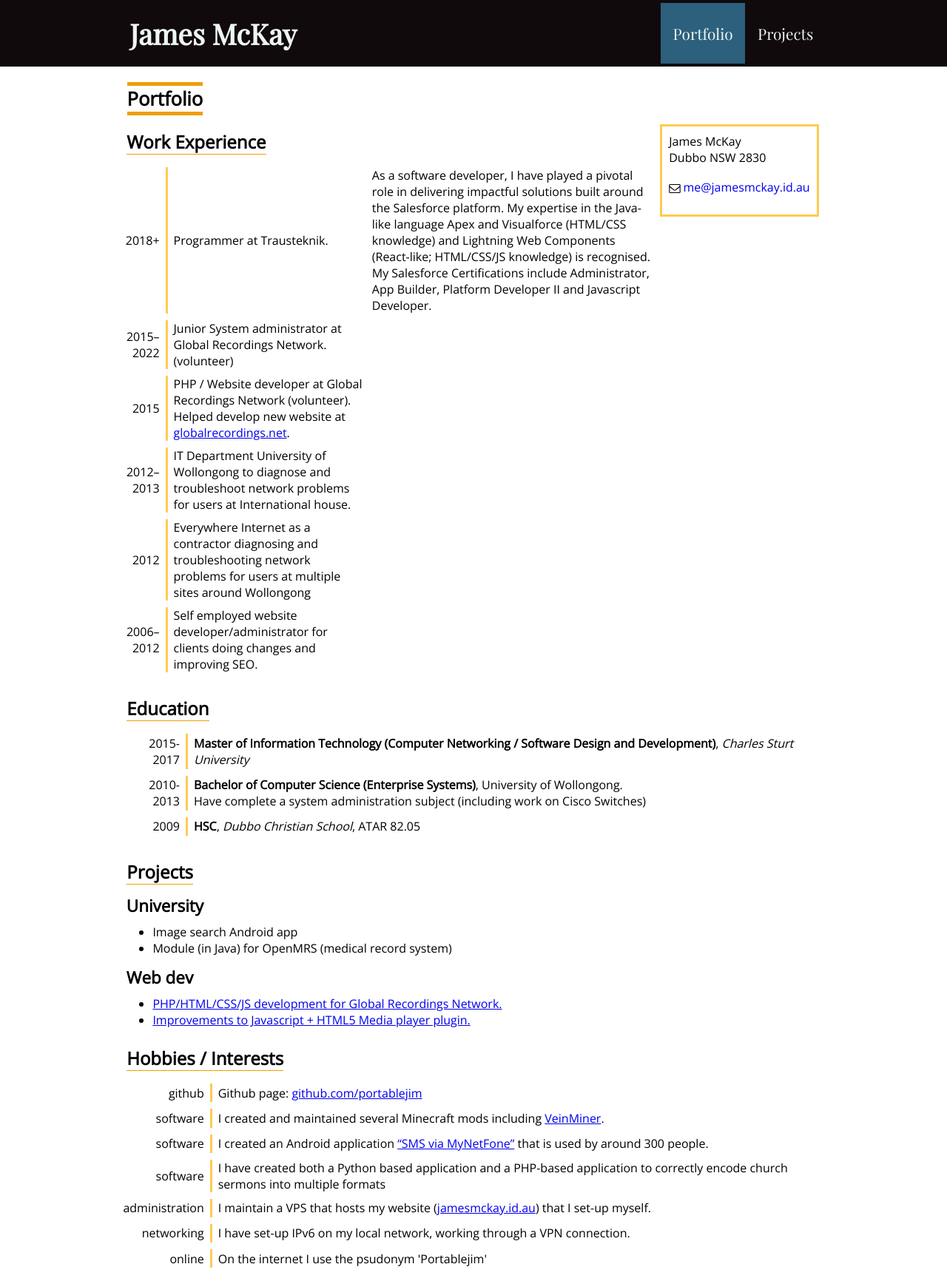
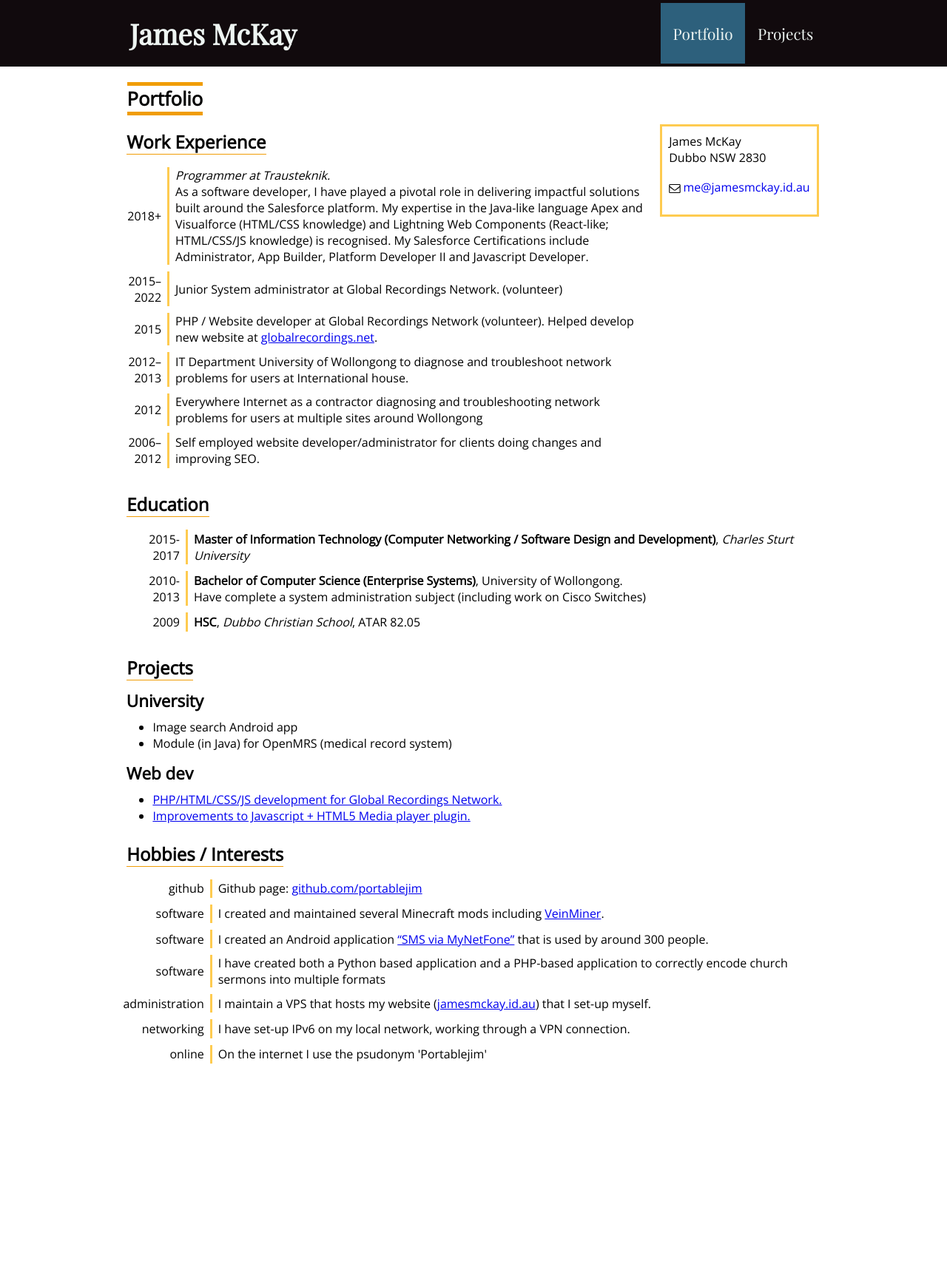
Before and after one commit to portablejim/portablejim.github.io, a Jekyll site: the page built from index.html, in a window 1280 px wide. Shown: the whole page at 74% size. Built offline with Jekyll 4.4.1, drawn with Linux system fonts in a browser that asks for light colours; after the commit the page ends 1456 px from its top, so only the background shows below that.

Commit message:
Styling updates

```diff
--- a/index.html
+++ b/index.html
@@ -15,7 +15,7 @@ pageClass: resume
                 <h2><span>Work Experience</span></h2>
                 <div class="dated-list">
                     <ul class="">
-                        <li><span class="date">2018+</span><p>Programmer at Trausteknik.</p><p>As a software developer, I have played a pivotal role in delivering impactful solutions built around the Salesforce platform. My expertise in the Java-like language Apex and Visualforce (HTML/CSS knowledge) and Lightning Web Components (React-like; HTML/CSS/JS knowledge) is recognised. My Salesforce Certifications include Administrator, App Builder, Platform Developer II and Javascript Developer.</p></li>
+                        <li><span class="date">2018+</span><p><em>Programmer at Trausteknik.</em><br />As a software developer, I have played a pivotal role in delivering impactful solutions built around the Salesforce platform. My expertise in the Java-like language Apex and Visualforce (HTML/CSS knowledge) and Lightning Web Components (React-like; HTML/CSS/JS knowledge) is recognised. My Salesforce Certifications include Administrator, App Builder, Platform Developer II and Javascript Developer.</p></li>
                         <li><span class="date">2015–2022</span><p>Junior System administrator at Global Recordings Network. (volunteer)</p></li>
                         <li><span class="date">2015 </span><p>PHP / Website developer at Global Recordings Network (volunteer). Helped develop new website at <a href="http://globalrecordings.net">globalrecordings.net</a>.</p></li>
                         <li><span class="date">2012–2013 </span><p>IT Department University of Wollongong to diagnose and troubleshoot network problems for users at International house.</p></li>
```
